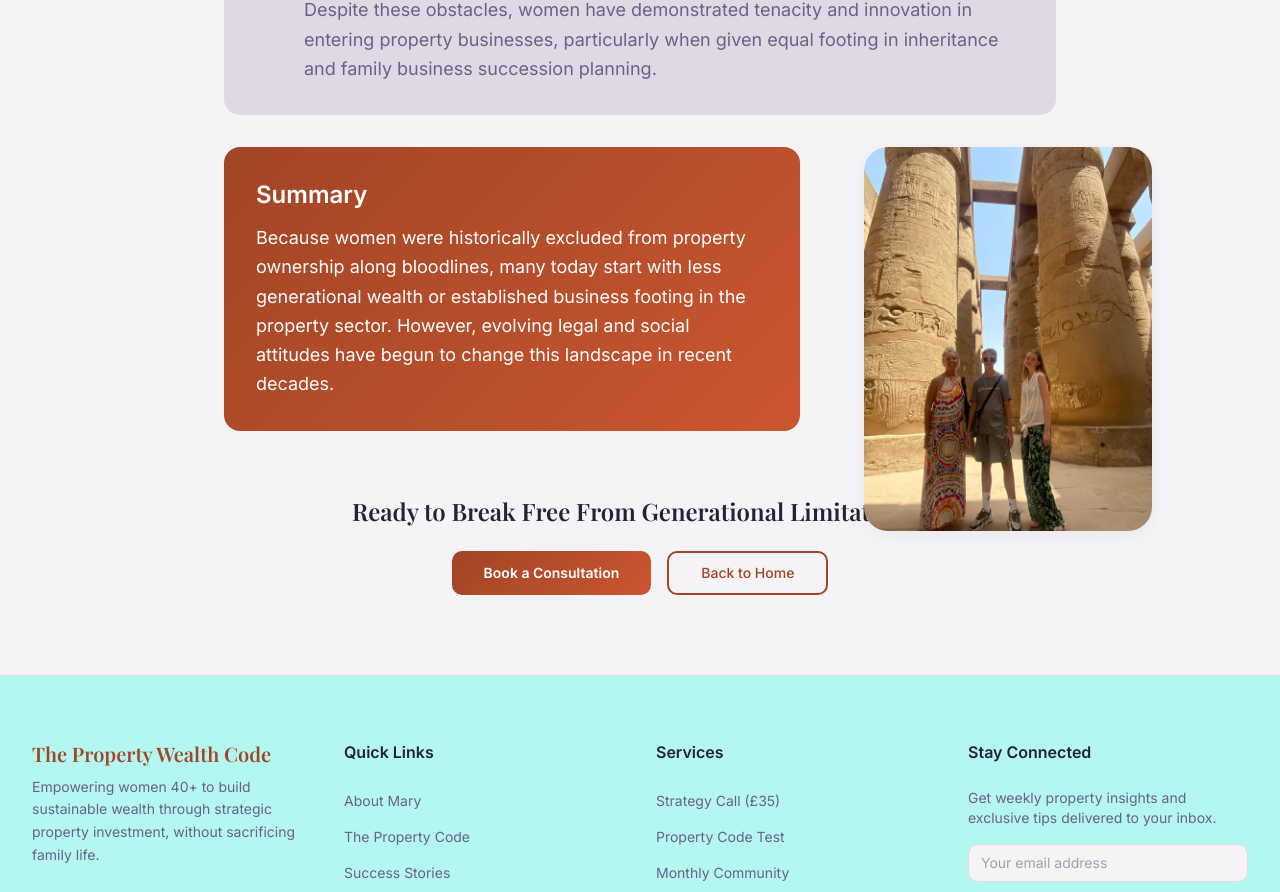
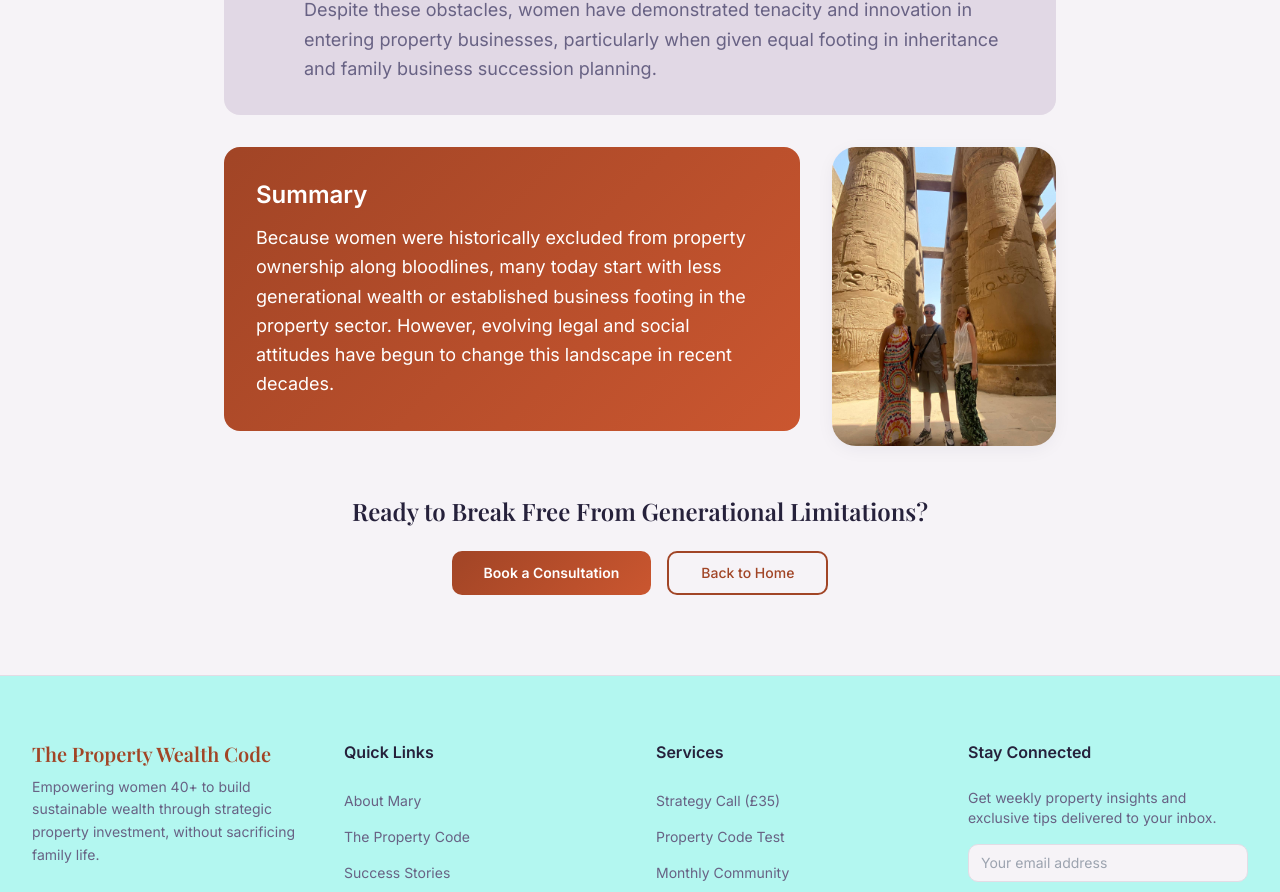
Before and after one commit to NanoKitten/property-wealth-code-13100, a React (Vite) app: page /bloodline in a window 1280 px wide. Shown: the part 1750-2642 px from the top of the page. Built offline with nearby package versions, Linux system fonts and the light colour scheme.

Commit message:
Add Nervous System and Bloodline fixes
- Add clear-both to NervousSystem grid to prevent bubbles squishing beside image
- Resize and reposition Bloodline bottom-right image to fit right margin inside layout

```diff
--- a/src/pages/Bloodline.tsx
+++ b/src/pages/Bloodline.tsx
@@ -110,7 +110,7 @@ const Bloodline = () => {
               <img
                 src={maryFamilyTemple}
                 alt="Mary with family at historical temple"
-                className="absolute -right-16 md:-right-20 lg:-right-24 top-0 w-48 md:w-64 lg:w-72 h-auto rounded-3xl shadow-soft"
+                className="float-right w-40 md:w-48 lg:w-56 h-auto rounded-3xl shadow-soft ml-4 mb-4"
                 style={{ filter: 'blur(0.3px)' }}
               />
               <div className="p-8 bg-gradient-primary rounded-2xl text-primary-foreground max-w-xl">
--- a/src/pages/NervousSystem.tsx
+++ b/src/pages/NervousSystem.tsx
@@ -44,7 +44,7 @@ const NervousSystem = () => {
             </section>
 
             {/* Key Sections */}
-            <div className="grid md:grid-cols-2 gap-6 my-12">
+            <div className="grid md:grid-cols-2 gap-6 my-12 clear-both">
               <div className="p-6 bg-secondary/30 rounded-xl space-y-3">
                 <Heart className="h-8 w-8 text-primary" />
                 <h3 className="text-xl font-semibold text-foreground">Nervous System as Success Foundation</h3>
```
